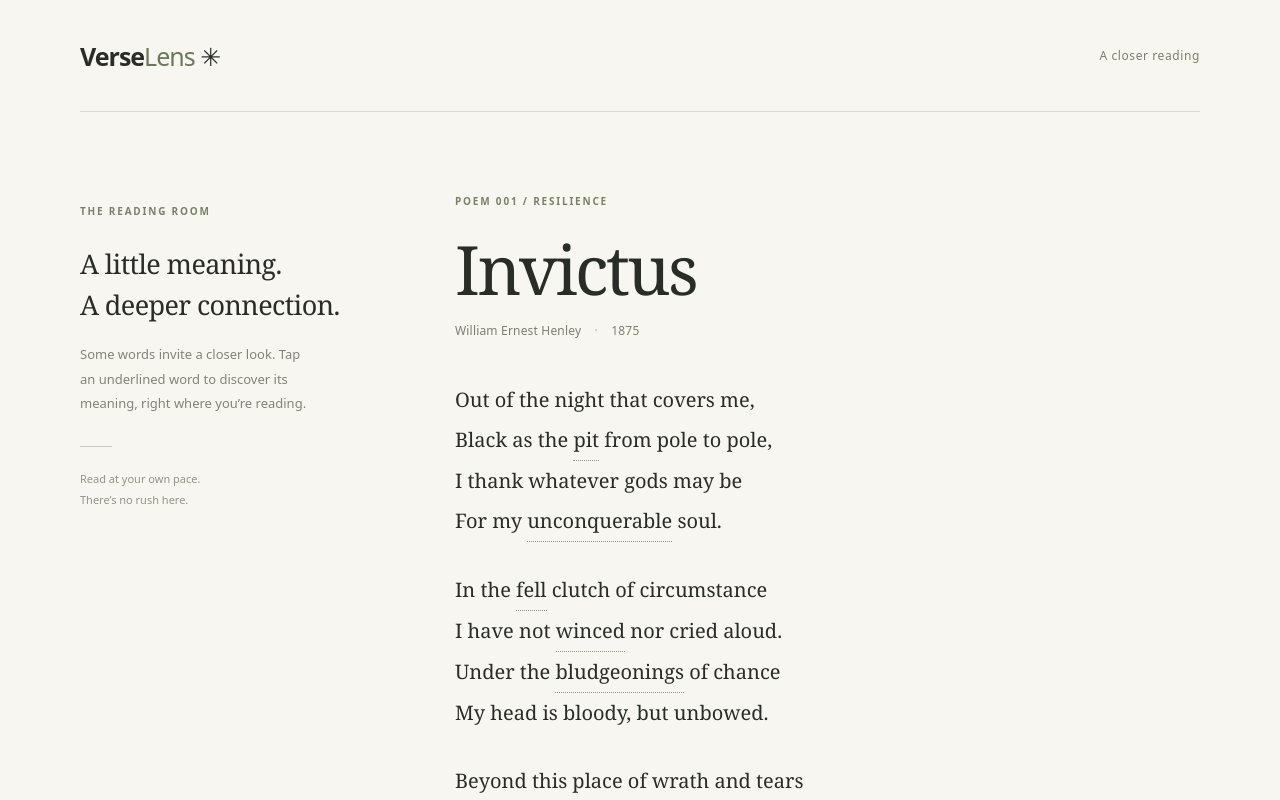
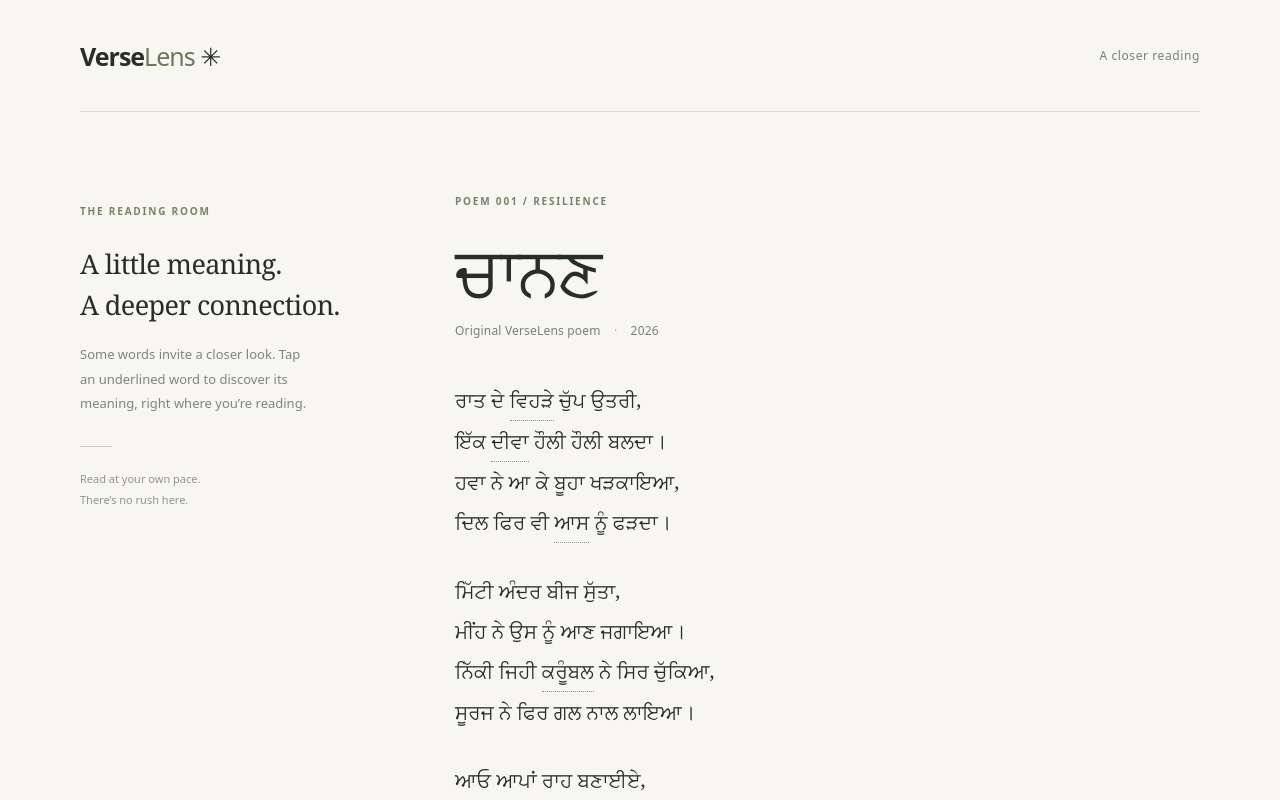
Before and after one commit to inderatwork/verselens, a React (Vite) app: page / in a window 1280 px wide. Shown: the top 800 px of the page. Built offline with nearby package versions, Linux system fonts and the light colour scheme.

Commit message:
Add Punjabi poem with English word definitions

```diff
--- a/src/App.jsx
+++ b/src/App.jsx
@@ -8,7 +8,7 @@ export default function App() {
       <header className="masthead"><a href="#poem" className="brand">Verse<span>Lens</span> ✳</a><span>A closer reading</span></header>
       <div className="reading-layout">
         <aside className="reading-note"><span className="eyebrow">THE READING ROOM</span><h2>A little meaning.<br />A deeper connection.</h2><p>Some words invite a closer look. Tap an underlined word to discover its meaning, right where you’re reading.</p><hr /><p>Read at your own pace.<br />There’s no rush here.</p></aside>
-        <Poem markdown={poem} author="William Ernest Henley" year="1875" />
+        <Poem markdown={poem} author="Original VerseLens poem" year="2026" language="pa" />
       </div>
       <footer>Stay with the words.<span>VERSE LENS · NO. 001</span></footer>
     </main>
--- a/src/components/Poem.jsx
+++ b/src/components/Poem.jsx
@@ -14,7 +14,7 @@ function PoemLine({ parts }) {
       ) : <span key={index}>{part.text}</span>)}</p>
       {parts.map((part, index) => part.definition !== undefined && (
         <div key={index} id={`${id}-${index}`} hidden={!open.includes(index)} className="definition">
-          <p><strong>{part.text}</strong><span className="definition-divider" aria-hidden="true"> / </span>{part.definition}</p>
+          <p><strong>{part.text}</strong><span className="definition-divider" aria-hidden="true"> / </span><span lang="en">{part.definition}</span></p>
           <button type="button" className="close-definition" onClick={() => toggle(index)} aria-label={`Close definition of ${part.text}`}>×</button>
         </div>
       ))}
@@ -22,12 +22,12 @@ function PoemLine({ parts }) {
   )
 }
 
-export default function Poem({ markdown, author, year }) {
+export default function Poem({ markdown, author, year, language = 'en' }) {
   const { title, stanzas } = parsePoem(markdown)
   return (
     <article id="poem" className="poem" aria-labelledby="poem-title">
-      <header className="poem-header"><span className="eyebrow">POEM 001 / RESILIENCE</span><h1 id="poem-title">{title}</h1><p className="byline">{author} <span aria-hidden="true">·</span> {year}</p></header>
-      <div className="stanzas">{stanzas.map((lines, index) => <section className="stanza" aria-label={`Stanza ${index + 1}`} key={index}>{lines.map((parts, line) => <PoemLine key={line} parts={parts} />)}</section>)}</div>
+      <header className="poem-header"><span className="eyebrow">POEM 001 / RESILIENCE</span><h1 id="poem-title" lang={language}>{title}</h1><p className="byline">{author} <span aria-hidden="true">·</span> {year}</p></header>
+      <div className="stanzas" lang={language}>{stanzas.map((lines, index) => <section className="stanza" aria-label={`Stanza ${index + 1}`} key={index}>{lines.map((parts, line) => <PoemLine key={line} parts={parts} />)}</section>)}</div>
       <p className="poem-end"><span aria-hidden="true">✳</span> The words are yours to explore.</p>
     </article>
   )
--- a/src/data/poem.js
+++ b/src/data/poem.js
@@ -1,21 +1,17 @@
+// An original Punjabi sample poem, with English definitions.
 // Blank lines separate stanzas. Annotate words with [word](definition).
-export const poem = `# Invictus
-Out of the night that covers me,
-Black as the [pit](A deep, dark hollow; here, an image of overwhelming darkness) from pole to pole,
-I thank whatever gods may be
-For my [unconquerable](Unable to be defeated or overcome) soul.
+export const poem = `# ਚਾਨਣ
+ਰਾਤ ਦੇ [ਵਿਹੜੇ](Courtyard; an open space beside or within a home) ਚੁੱਪ ਉਤਰੀ,
+ਇੱਕ [ਦੀਵਾ](A small oil lamp) ਹੌਲੀ ਹੌਲੀ ਬਲਦਾ।
+ਹਵਾ ਨੇ ਆ ਕੇ ਬੂਹਾ ਖੜਕਾਇਆ,
+ਦਿਲ ਫਿਰ ਵੀ [ਆਸ](Hope; the belief that something good is possible) ਨੂੰ ਫੜਦਾ।
 
-In the [fell](Fierce, cruel, or deadly) clutch of circumstance
-I have not [winced](Drawn back or flinched in pain or distress) nor cried aloud.
-Under the [bludgeonings](Repeated heavy blows) of chance
-My head is bloody, but unbowed.
+ਮਿੱਟੀ ਅੰਦਰ ਬੀਜ ਸੁੱਤਾ,
+ਮੀਂਹ ਨੇ ਉਸ ਨੂੰ ਆਣ ਜਗਾਇਆ।
+ਨਿੱਕੀ ਜਿਹੀ [ਕਰੂੰਬਲ](A tender new shoot or bud on a plant) ਨੇ ਸਿਰ ਚੁੱਕਿਆ,
+ਸੂਰਜ ਨੇ ਫਿਰ ਗਲ ਨਾਲ ਲਾਇਆ।
 
-Beyond this place of wrath and tears
-[Looms](Appears as a large, threatening presence) but the Horror of the shade,
-And yet the [menace](A threat or danger) of the years
-Finds and shall find me unafraid.
-
-It matters not how [strait](Limited in physical space or extent) the gate,
-How charged with punishments the [scroll](A roll of parchment or paper; here, a record of judgment),
-I am the master of my fate,
-I am the captain of my soul.`
+ਆਓ ਆਪਾਂ ਰਾਹ ਬਣਾਈਏ,
+ਜਿੱਥੇ ਅਜੇ [ਹਨੇਰਾ](Darkness; here, a sense of uncertainty or hardship) ਰਹਿੰਦਾ।
+ਇੱਕ ਦੂਜੇ ਦਾ ਹੱਥ ਫੜੀਏ,
+ਸਾਂਝਾ [ਚਾਨਣ](Light; here, a symbol of hope shared with others) ਵਧਦਾ ਰਹਿੰਦਾ।`
```
